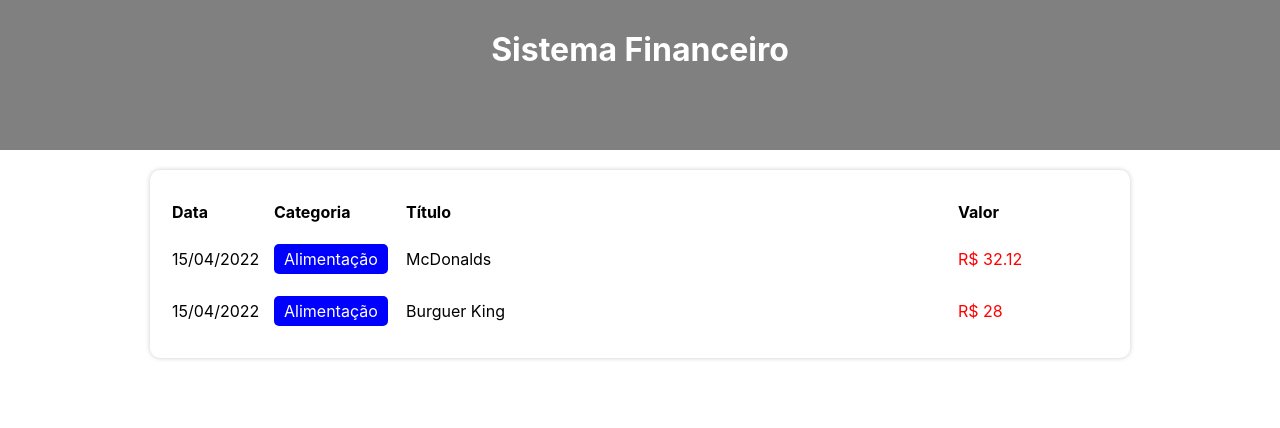
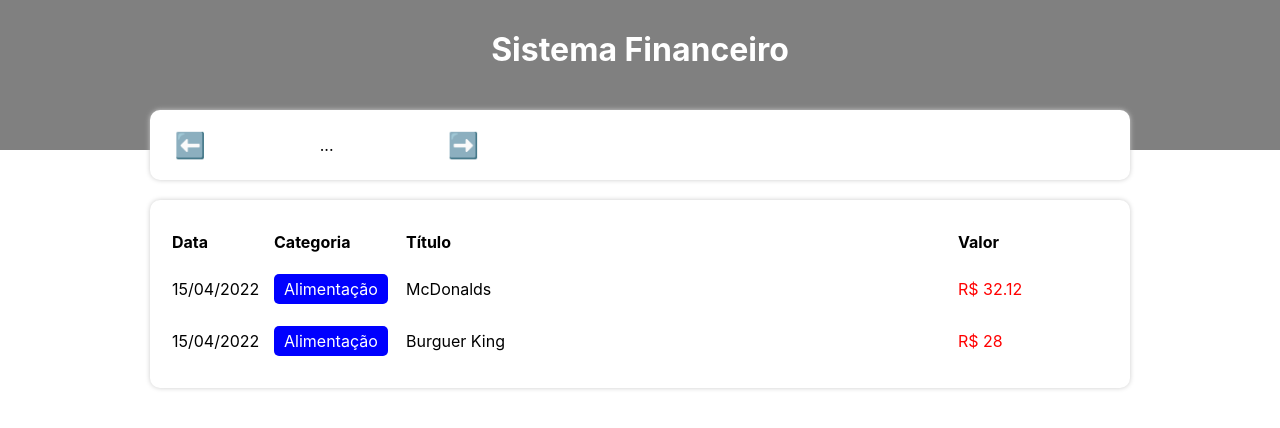
Before and after one commit to Felype-Henrique/expense-tracker, a React (Create React App) app: page / in a window 1280 px wide. Shown: the top 428 px of the page. Built offline with nearby package versions, Linux system fonts and the light colour scheme.

Commit message:
InfoArea

```diff
--- a/src/App.tsx
+++ b/src/App.tsx
@@ -11,6 +11,7 @@ import { items } from "./data/items";
 import { getCurrentMonth, filterListByMonth } from "./helpers/dateFilter";
 
 import { TableArea } from "./components/TableArea";
+import { InfoArea } from "./components/InfoArea";
 
 const App = () => {
   const [list, setList] = useState(items);
@@ -27,7 +28,8 @@ const App = () => {
         <C.HeaderText>Sistema Financeiro</C.HeaderText>
       </C.Header>
       <C.Body>
-        {/* Área de informações */}
+
+        <InfoArea/>
 
         {/* Área de inserção */}
 
--- /dev/null
+++ b/src/components/InfoArea/index.tsx
@@ -0,0 +1,16 @@
+import * as C from './styles'
+
+export const InfoArea = () => {
+  return (
+    <C.Container>
+      <C.MonthArea>
+        <C.MonthArrow>⬅️</C.MonthArrow>
+          <C.MonthTitle>...</C.MonthTitle>
+        <C.MonthArrow>➡️</C.MonthArrow>
+      </C.MonthArea>
+      <C.ResumeArea>
+
+      </C.ResumeArea>
+    </C.Container>
+  );
+}
--- /dev/null
+++ b/src/components/InfoArea/styles.ts
@@ -0,0 +1,34 @@
+import styled from "styled-components";
+
+export const Container = styled.div`
+  background-color: #FFF;
+  box-shadow: 0px 0px 5px #CCC;
+  border-radius: 10px;
+  padding: 20px;
+  margin-top: -40px;
+  display: flex;
+  align-items: center;
+;`;
+
+export const MonthArea = styled.div`
+  flex: 1;
+  display: flex;
+  align-items: center;
+`;
+
+export const MonthArrow = styled.div`
+  width: 40px;
+  text-align: center;
+  font-size: 25px;
+  cursor: pointer;
+`;
+
+export const MonthTitle = styled.div`
+  flex: 1;
+  text-align: center;
+`;
+
+export const ResumeArea = styled.div`
+  flex: 2;
+  display: flex;
+`;
```
